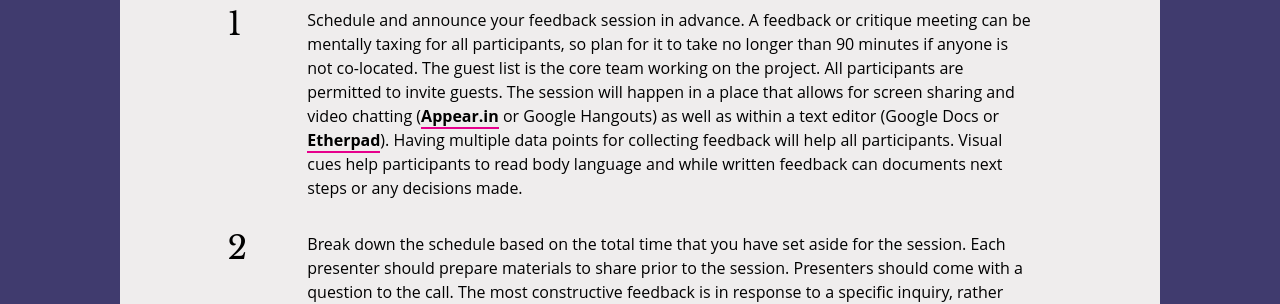
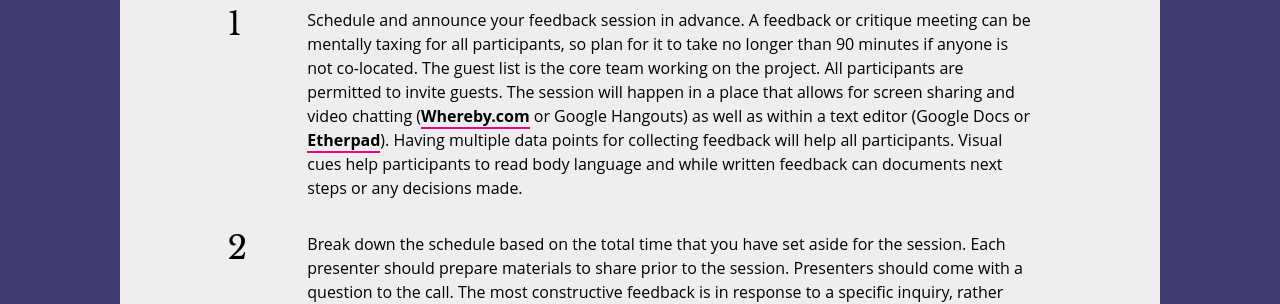
Before and after one commit to open-design-kit/opendesignkit, a Jekyll site: the page built from _methods/feedback-session.md, in a window 1280 px wide and 900 px high, scrolled down 760 px. Shown: the part 155-459 px from the top of the window. Built offline with Jekyll 4.4.1, drawn with Linux system fonts in a browser that asks for light colours.

Commit message:
Appear.in is now Whereby

```diff
--- a/_methods/feedback-session.md
+++ b/_methods/feedback-session.md
@@ -26,7 +26,7 @@ Try to get as many stakeholders and product team members as you can in the room.
 
 ## One way to do it:
 
-1. Schedule and announce your feedback session in advance. A feedback or critique meeting can be mentally taxing for all participants, so plan for it to take no longer than 90 minutes if anyone is not co-located. The guest list is the core team working on the project. All participants are permitted to invite guests. The session will happen in a place that allows for screen sharing and video chatting ([Appear.in](https://appear.in/) or Google Hangouts) as well as within a text editor (Google Docs or [Etherpad](http://etherpad.org/)). Having multiple data points for collecting feedback will help all participants. Visual cues help participants to read body language and while written feedback can documents next steps or any decisions made.
+1. Schedule and announce your feedback session in advance. A feedback or critique meeting can be mentally taxing for all participants, so plan for it to take no longer than 90 minutes if anyone is not co-located. The guest list is the core team working on the project. All participants are permitted to invite guests. The session will happen in a place that allows for screen sharing and video chatting ([Whereby.com](https://whereby.com/) or Google Hangouts) as well as within a text editor (Google Docs or [Etherpad](http://etherpad.org/)). Having multiple data points for collecting feedback will help all participants. Visual cues help participants to read body language and while written feedback can documents next steps or any decisions made.
 
 2. Break down the schedule based on the total time that you have set aside for the session. Each presenter should prepare materials to share prior to the session. Presenters should come with a question to the call. The most constructive feedback is in response to a specific inquiry, rather than a vague "so what do you think?"
 
```
Also changed, not shown: _methods/interface-inventory.md (+1 -1 lines).
